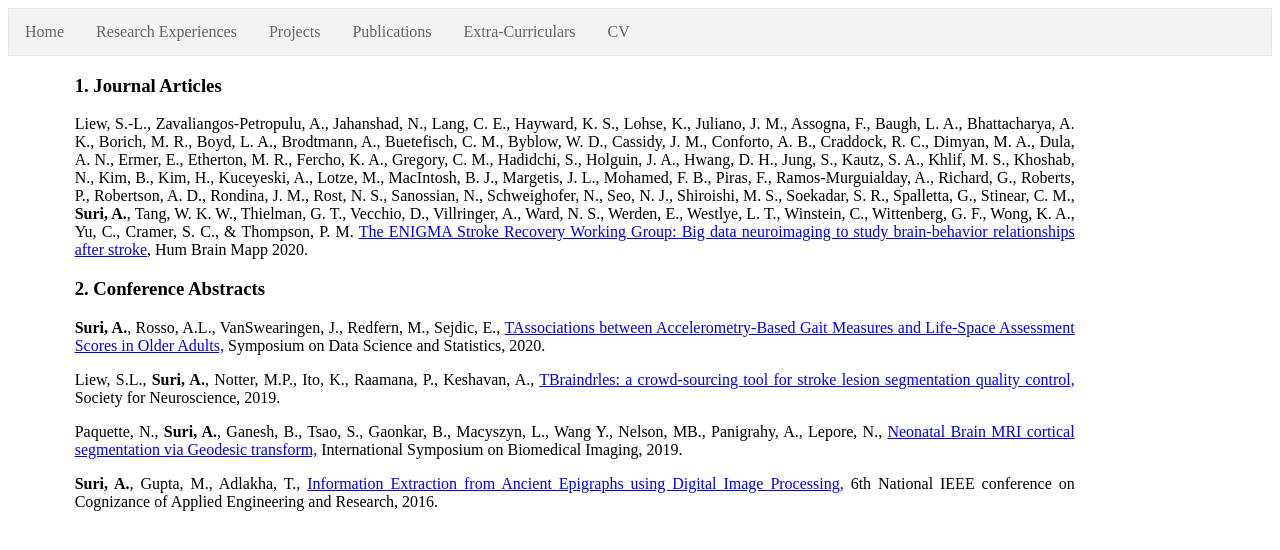
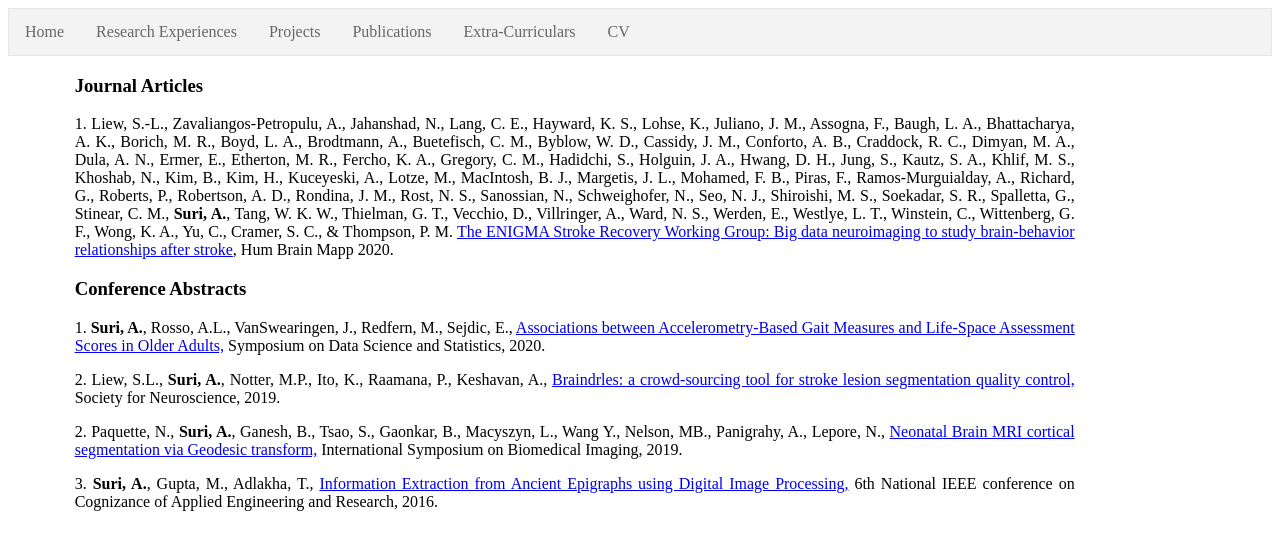
Before and after one commit to TusharSuri/anishawebsite, a plain HTML site: page publications.html in a window 1280 px wide. Drawn offline with Linux system fonts and the light colour scheme.

Commit message:
Update publications.html

```diff
--- a/publications.html
+++ b/publications.html
@@ -56,18 +56,18 @@ li a.active {
   <li><a href="extra.html">Extra-Curriculars</a></li>
   <li><a href="resume.html">CV</a></li>
 </ul>
-<h3 class="ex1">1. Journal Articles</h3>
-<p align="justify" class="ex1">Liew, S.-L., Zavaliangos-Petropulu, A., Jahanshad, N., Lang, C. E., Hayward, K. S., Lohse, K., Juliano, J. M., Assogna, F., Baugh, L. A., Bhattacharya, A. K., Borich, M. R., Boyd, L. A., Brodtmann, A., Buetefisch, C. M., Byblow, W. D., Cassidy, J. M., Conforto, A. B., Craddock, R. C., Dimyan, M. A., Dula, A. N., Ermer, E., Etherton, M. R., Fercho, K. A., Gregory, C. M., Hadidchi, S., Holguin, J. A., Hwang, D. H., Jung, S., Kautz, S. A., Khlif, M. S., Khoshab, N., Kim, B., Kim, H., Kuceyeski, A., Lotze, M., MacIntosh, B. J., Margetis, J. L., Mohamed, F. B., Piras, F., Ramos-Murguialday, A., Richard, G., Roberts, P., Robertson, A. D., Rondina, J. M., Rost, N. S., Sanossian, N., Schweighofer, N., Seo, N. J., Shiroishi, M. S., Soekadar, S. R., Spalletta, G., Stinear, C. M., <strong>Suri, A.</strong>, Tang, W. K. W., Thielman, G. T., Vecchio, D., Villringer, A., Ward, N. S., Werden, E., Westlye, L. T., Winstein, C., Wittenberg, G. F., Wong, K. A., Yu, C., Cramer, S. C., & Thompson, P. M. <a href="https://doi.org/10.1002/hbm.25015">The ENIGMA Stroke Recovery Working Group: Big data neuroimaging to study brain-behavior relationships after stroke</a>, Hum Brain Mapp 2020.</p>
+<h3 class="ex1"> Journal Articles</h3>
+<p align="justify" class="ex1">1. Liew, S.-L., Zavaliangos-Petropulu, A., Jahanshad, N., Lang, C. E., Hayward, K. S., Lohse, K., Juliano, J. M., Assogna, F., Baugh, L. A., Bhattacharya, A. K., Borich, M. R., Boyd, L. A., Brodtmann, A., Buetefisch, C. M., Byblow, W. D., Cassidy, J. M., Conforto, A. B., Craddock, R. C., Dimyan, M. A., Dula, A. N., Ermer, E., Etherton, M. R., Fercho, K. A., Gregory, C. M., Hadidchi, S., Holguin, J. A., Hwang, D. H., Jung, S., Kautz, S. A., Khlif, M. S., Khoshab, N., Kim, B., Kim, H., Kuceyeski, A., Lotze, M., MacIntosh, B. J., Margetis, J. L., Mohamed, F. B., Piras, F., Ramos-Murguialday, A., Richard, G., Roberts, P., Robertson, A. D., Rondina, J. M., Rost, N. S., Sanossian, N., Schweighofer, N., Seo, N. J., Shiroishi, M. S., Soekadar, S. R., Spalletta, G., Stinear, C. M., <strong>Suri, A.</strong>, Tang, W. K. W., Thielman, G. T., Vecchio, D., Villringer, A., Ward, N. S., Werden, E., Westlye, L. T., Winstein, C., Wittenberg, G. F., Wong, K. A., Yu, C., Cramer, S. C., & Thompson, P. M. <a href="https://doi.org/10.1002/hbm.25015">The ENIGMA Stroke Recovery Working Group: Big data neuroimaging to study brain-behavior relationships after stroke</a>, Hum Brain Mapp 2020.</p>
 
-<h3 class="ex1">2. Conference Abstracts</h3>
-<p align="justify" class="ex1"><strong>Suri, A.</strong>, Rosso, A.L., VanSwearingen, J., Redfern, M., Sejdic, E., <a href="https://ww2.amstat.org/meetings/sdss/2020/onlineprogram/AbstractDetails.cfm?AbstractID=308471">TAssociations between Accelerometry-Based Gait Measures and Life-Space Assessment Scores in Older Adults,</a> Symposium on Data Science and Statistics, 2020.</p>
+<h3 class="ex1"> Conference Abstracts</h3>
+<p align="justify" class="ex1">1. <strong> Suri, A.</strong>, Rosso, A.L., VanSwearingen, J., Redfern, M., Sejdic, E., <a href="https://ww2.amstat.org/meetings/sdss/2020/onlineprogram/AbstractDetails.cfm?AbstractID=308471">Associations between Accelerometry-Based Gait Measures and Life-Space Assessment Scores in Older Adults,</a> Symposium on Data Science and Statistics, 2020.</p>
 
-<p align="justify" class="ex1">Liew, S.L., <strong>Suri, A.</strong>, Notter, M.P., Ito, K., Raamana, P., Keshavan, A., <a href="https://www.abstractsonline.com/pp8/#!/7883/presentation/49630">TBraindrles: a crowd-sourcing tool for stroke lesion segmentation quality control,</a> Society for Neuroscience, 2019.</p>
+<p align="justify" class="ex1">2. Liew, S.L., <strong>Suri, A.</strong>, Notter, M.P., Ito, K., Raamana, P., Keshavan, A., <a href="https://www.abstractsonline.com/pp8/#!/7883/presentation/49630">Braindrles: a crowd-sourcing tool for stroke lesion segmentation quality control,</a> Society for Neuroscience, 2019.</p>
 
-<p align="justify" class="ex1">Paquette, N.,<strong> Suri, A.</strong>, Ganesh, B., Tsao, S., Gaonkar, B., Macyszyn, L., Wang Y., Nelson, MB., Panigrahy, A., Lepore, N., <a href="https://embs.papercept.net/conferences/conferences/ISBI19/program/ISBI19_ContentListWeb_4.html
+<p align="justify" class="ex1">2. Paquette, N.,<strong> Suri, A.</strong>, Ganesh, B., Tsao, S., Gaonkar, B., Macyszyn, L., Wang Y., Nelson, MB., Panigrahy, A., Lepore, N., <a href="https://embs.papercept.net/conferences/conferences/ISBI19/program/ISBI19_ContentListWeb_4.html
 "> Neonatal Brain MRI cortical segmentation via Geodesic transform,</a> International Symposium on Biomedical Imaging, 2019.</p>
 
-<p align="justify" class="ex1"><strong>Suri, A.</strong>, Gupta, M., Adlakha, T., <a href="https://www.researchgate.net/publication/343106864_Information_Extraction_from_Historical_Epigraphs_using_Digital_Image_Processing_Techniques ">Information Extraction from Ancient Epigraphs using Digital Image Processing,</a> 6th National IEEE conference on Cognizance of Applied Engineering and Research, 2016.</p>
+<p align="justify" class="ex1">3. <strong>Suri, A.</strong>, Gupta, M., Adlakha, T., <a href="https://www.researchgate.net/publication/343106864_Information_Extraction_from_Historical_Epigraphs_using_Digital_Image_Processing_Techniques ">Information Extraction from Ancient Epigraphs using Digital Image Processing,</a> 6th National IEEE conference on Cognizance of Applied Engineering and Research, 2016.</p>
 
 </body>
 </html>
```
